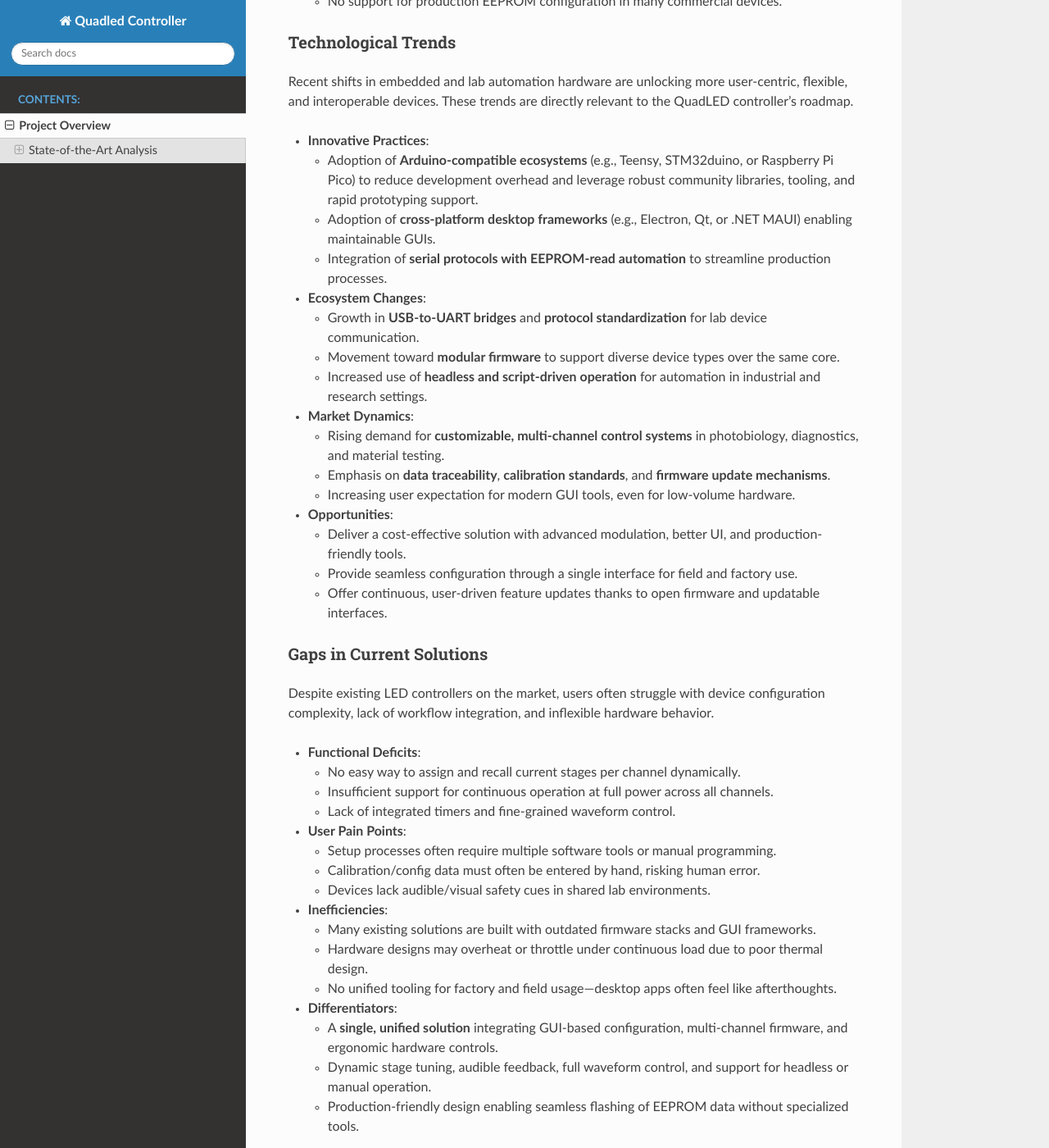
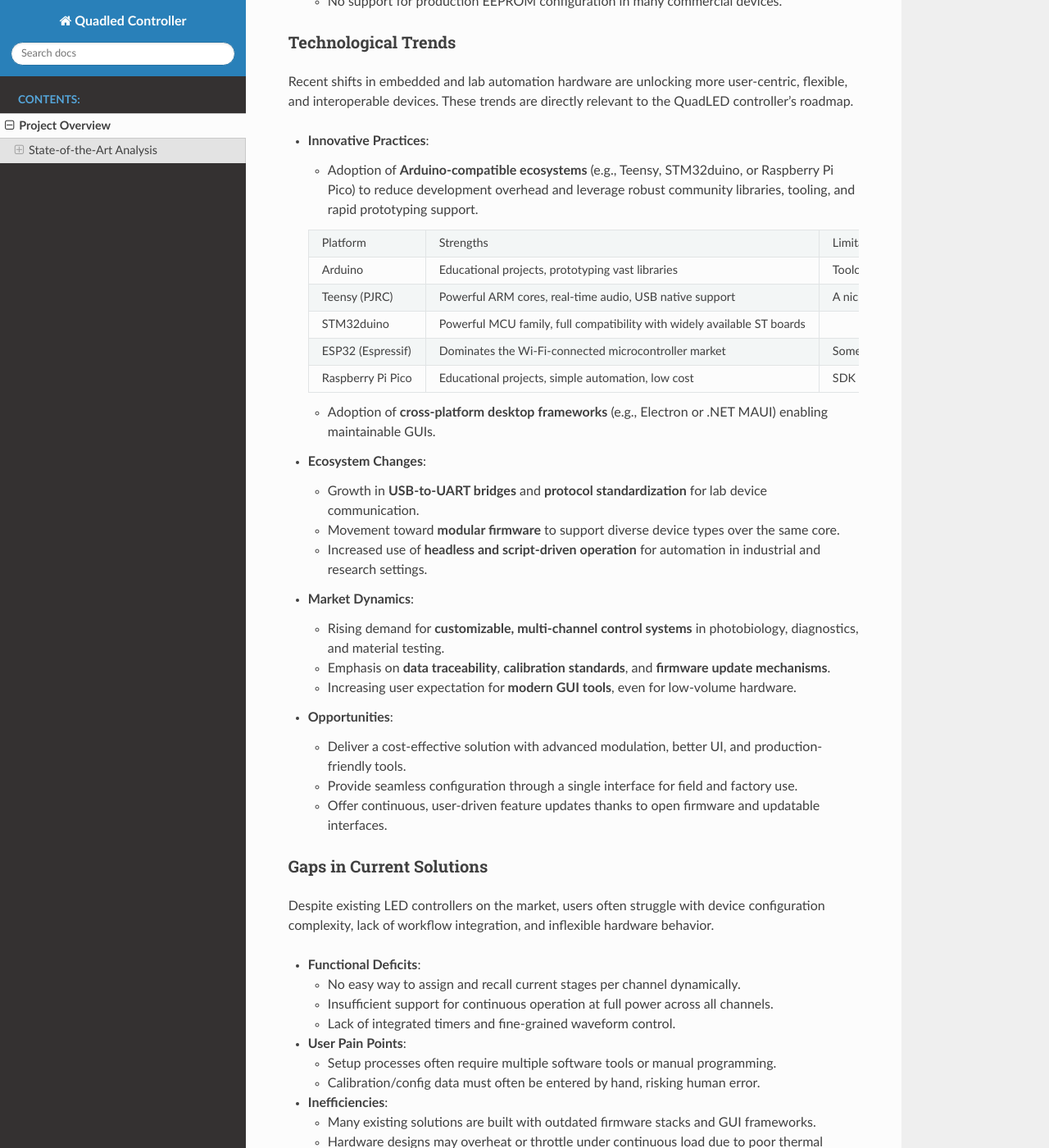
Before and after one commit to ArnoldasBagdonas/Docs-as-Code-Demo-Project-Sphinx, a Sphinx documentation site: the page built from docs/01_overview.rst, in a window 1280 px wide and 1400 px high, scrolled down 1732 px. Shown: the whole window at 82% size. Built offline with Sphinx 7.4.7 and the Read the Docs theme 3.1.0, drawn with Linux system fonts in a browser that asks for light colours; pages that are not in the unit, such as notebooks, are missing from menus; some of the changed text lies outside the part shown.

Commit message:
ref: Project Overview

```diff
--- a/docs/01_overview.rst
+++ b/docs/01_overview.rst
@@ -105,8 +105,27 @@ roadmap.
   - Adoption of **Arduino-compatible ecosystems** (e.g., Teensy, STM32duino, or Raspberry Pi Pico)
     to reduce development overhead and leverage robust community libraries, tooling, and rapid
     prototyping support.
-  - Adoption of **cross-platform desktop frameworks** (e.g., Electron, Qt, or .NET MAUI) enabling maintainable GUIs.
-  - Integration of **serial protocols with EEPROM-read automation** to streamline production processes.
+
+  +-------------------+-----------------------------------------+-----------------------------------------+
+  | Platform          | Strengths                               | Limitations                             |
+  +-------------------+-----------------------------------------+-----------------------------------------+
+  | Arduino           | Educational projects, prototyping       | Toolchain not suitable for              |
+  |                   | vast libraries                          | robust production workflows             |
+  +-------------------+-----------------------------------------+-----------------------------------------+
+  | Teensy (PJRC)     | Powerful ARM cores, real-time           | A niche but trusted choice              |
+  |                   | audio, USB native support               | in precise control                      |
+  +-------------------+-----------------------------------------+-----------------------------------------+
+  | STM32duino        | Powerful MCU family, full compatibility |                                         |
+  |                   | with widely available ST boards         |                                         |
+  +-------------------+-----------------------------------------+-----------------------------------------+
+  | ESP32 (Espressif) | Dominates the Wi-Fi-connected           | Some ESP32 modules are                  |
+  |                   | microcontroller market                  | not pre-certified                       |
+  +-------------------+-----------------------------------------+-----------------------------------------+
+  | Raspberry Pi Pico | Educational projects, simple            | SDK is powerful but less mature than    |
+  |                   | automation, low cost                    | STM32 ecosystem (CubeMX, STM32CubeIDE)  |
+  +-------------------+-----------------------------------------+-----------------------------------------+
+
+  - Adoption of **cross-platform desktop frameworks** (e.g., Electron or .NET MAUI) enabling maintainable GUIs.
 
 
 - **Ecosystem Changes**:
@@ -120,7 +139,7 @@ roadmap.
 
   - Rising demand for **customizable, multi-channel control systems** in photobiology, diagnostics, and material testing.
   - Emphasis on **data traceability**, **calibration standards**, and **firmware update mechanisms**.
-  - Increasing user expectation for modern GUI tools, even for low-volume hardware.
+  - Increasing user expectation for **modern GUI tools**, even for low-volume hardware.
 
 
 - **Opportunities**:
@@ -148,7 +167,6 @@ configuration complexity, lack of workflow integration, and inflexible hardware
 
   - Setup processes often require multiple software tools or manual programming.
   - Calibration/config data must often be entered by hand, risking human error.
-  - Devices lack audible/visual safety cues in shared lab environments.
 
 
 - **Inefficiencies**:
@@ -164,4 +182,4 @@ configuration complexity, lack of workflow integration, and inflexible hardware
     and ergonomic hardware controls.
   - Dynamic stage tuning, audible feedback, full waveform control, and support for headless or
     manual operation.
-  - Production-friendly design enabling seamless flashing of EEPROM data without specialized tools.
+  - Production-friendly design without specialized tools.
```
